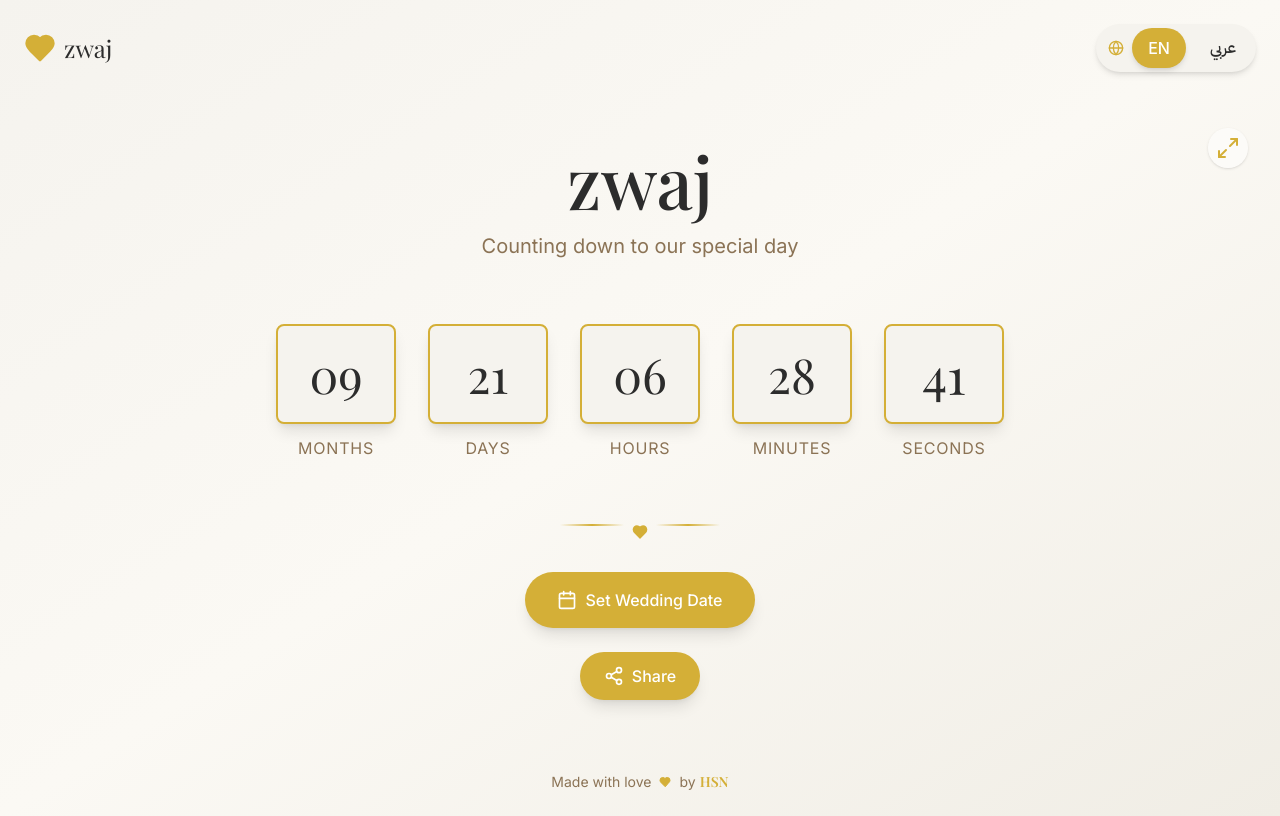
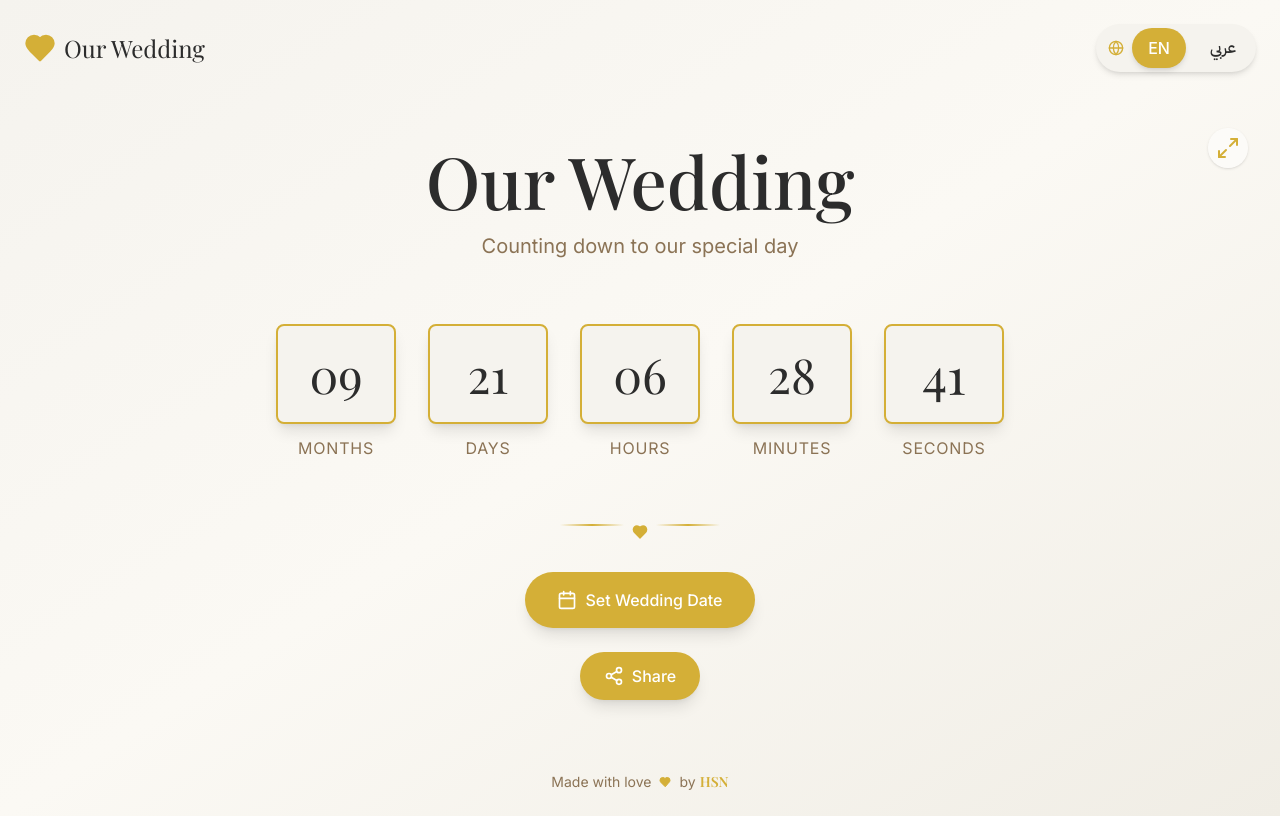
Before and after one commit to HsnAlidroos/wedding_date, a React (Vite) app: page / in a window 1280 px wide. Built offline with nearby package versions, Linux system fonts and the light colour scheme.

Commit message:
recover title

```diff
--- a/src/app/App.tsx
+++ b/src/app/App.tsx
@@ -73,7 +73,7 @@ export default function App() {
 
   const text = {
     en: {
-      title: 'zwaj',
+      title: 'Our Wedding',
       subtitle: 'Counting down to our special day',
       footer: 'Made with love',
       by: 'by',
@@ -81,7 +81,7 @@ export default function App() {
       exitFullScreen: 'Exit Full Screen'
     },
     ar: {
-      title: 'zwaj',
+      title: 'حفل زفافنا',
       subtitle: 'العد التنازلي ليومنا الخاص',
       footer: 'صنع بحب',
       by: 'بواسطة',
```
